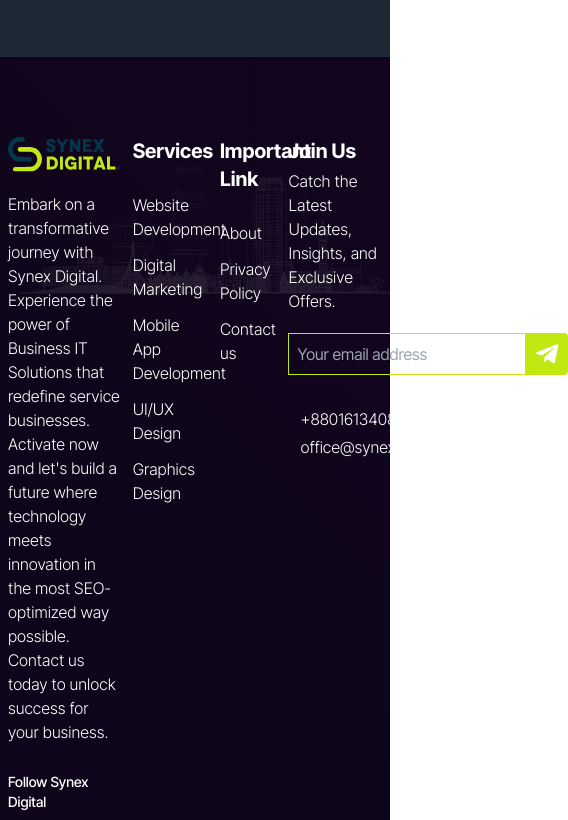
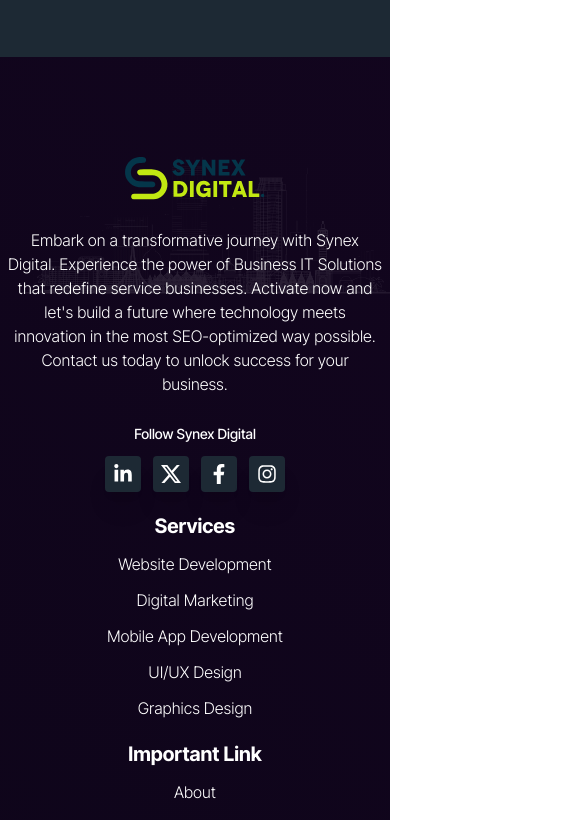
Before and after one commit to Synex-Digital/synexReactFont, a Next.js app: page / in a window 390 px wide. Shown: the part 9520-10340 px from the top of the page, 568 px wide, since content can reach past the window. Built offline with nearby package versions, Linux system fonts and the light colour scheme.

Commit message:
footer responsive

```diff
--- a/app/components/Footer.js
+++ b/app/components/Footer.js
@@ -15,8 +15,9 @@ import Link from "next/link";
 const Footer = () => {
     return (
         <footer id="footerbg" className="pt-20">
-            <div className="container mx-auto px-2 pb-16 flex justify-between">
-                <div className="w-[30%]">
+            <div className="container mx-auto px-2 pb-16 lg:flex justify-between max-lg:text-center">
+                <div className="lg:w-[30%] max-lg:mt-5 ">
+                    <div className="flex justify-center max-lg:mb-7">
                         <Image
                             priority={true}
                             alt="synex logo"
@@ -24,7 +25,8 @@ const Footer = () => {
                             className="cursor-pointer"
                             src={logo}
                         />
-                    <p className="text-white font-light mt-5">
+                    </div>
+                    <p className="text-white font-light lg:mt-5 mt-3">
                         Embark on a transformative journey with Synex Digital.
                         Experience the power of Business IT Solutions that
                         redefine service businesses. Activate now and let's
@@ -35,17 +37,17 @@ const Footer = () => {
                     <p className="text-white text-sm font-medium mt-7">
                         Follow Synex Digital
                     </p>
-                    <div className="text-2xl flex gap-x-3 mt-3">
+                    <div className="text-2xl flex gap-x-3 max-lg:justify-center mt-3">
                         <FaLinkedinIn className="text-white hover:bg-[#151e26] hover:text-gray-300 cursor-pointer bg-[#1d2934] p-2 w-9 h-9 rounded shadow-xl" />
                         <BsTwitterX className="text-white hover:bg-[#151e26] hover:text-gray-300 cursor-pointer bg-[#1d2934] p-2 w-9 h-9 rounded shadow-xl" />
                         <FaFacebookF className="text-white hover:bg-[#151e26] hover:text-gray-300 cursor-pointer bg-[#1d2934] p-2 w-9 h-9 rounded shadow-xl" />
                         <FaInstagram className="text-white hover:bg-[#151e26] hover:text-gray-300 cursor-pointer bg-[#1d2934] p-2 w-9 h-9 rounded shadow-xl" />
                     </div>
                 </div>
-                <div className="w-[20%] ">
+                <div className="lg:w-[20%] max-lg:mt-5">
                     <strong className="text-white text-xl">Services</strong>
                     <ul>
-                        <li className=" mt-7">
+                        <li className=" lg:mt-7 mt-3">
                             <Link
                                 href={"#"}
                                 className="text-white font-light hover:underline hover:decoration-primary cursor-pointer"
@@ -88,12 +90,12 @@ const Footer = () => {
                         </li>
                     </ul>
                 </div>
-                <div className="w-[15%]">
+                <div className="lg:w-[15%] max-lg:mt-5">
                     <strong className="text-white text-xl">
                         Important Link
                     </strong>
                     <ul>
-                        <li className="mt-7 mb-3">
+                        <li className="lg:mt-7 mt-3 mb-3">
                             <Link
                                 href={"#"}
                                 className="text-white  font-light hover:underline hover:decoration-primary cursor-pointer"
@@ -119,24 +121,24 @@ const Footer = () => {
                         </li>
                     </ul>
                 </div>
-                <div className="w-[25%]">
+                <div className="lg:w-[25%] max-lg:mt-5">
                     <strong className="text-white text-xl">Join Us</strong>
-                    <p className="text-white font-light mb-5 mt-1">
+                    <p className="text-white font-light mb-5 lg:mt-7 mt-3">
                         Catch the Latest Updates, Insights, and Exclusive
                         Offers.
                     </p>
-                    <div className="flex items-center">
+                    <div className="flex items-center max-lg:justify-center">
                         <input
                             placeholder="Your email address"
                             className="border border-primary bg-transparent p-2 text-white"
                         />
                         <span>
-                            <FaTelegramPlane className="text-white text-xl p-2 w-[42px] h-[42px] bg-primary rounded-r cursor-pointer" />
+                            <FaTelegramPlane className="text-white text-xl p-2 max-lg:w-[42px] max-lg:h-[42px] xl:w-[42px] xl:h-[42px] lg:w-6 lg:h-[42px] bg-primary rounded-r cursor-pointer" />
                         </span>
                     </div>
                     <ul>
                         <li>
-                            <a className="text-white flex items-center gap-x-3 mt-8 hover:underline hover:decoration-primary cursor-pointer ">
+                            <a className="text-white flex items-center max-lg:justify-center gap-x-3 mt-8 hover:underline hover:decoration-primary cursor-pointer ">
                                 <FaWhatsapp className="text-white text-xl" />
                                 <span className="font-light">
                                     +8801613408101
@@ -144,7 +146,7 @@ const Footer = () => {
                             </a>
                         </li>
                         <li>
-                            <a className="text-white flex items-center gap-x-3 mt-1 hover:underline hover:decoration-primary cursor-pointer">
+                            <a className="text-white flex items-center max-lg:justify-center gap-x-3 mt-1 hover:underline hover:decoration-primary cursor-pointer">
                                 <FiMail className="text-white text-xl" />
                                 <span className="font-light">
                                     office@synexdigital.com
```
Lines whose indentation alone changed are shown as unchanged.
